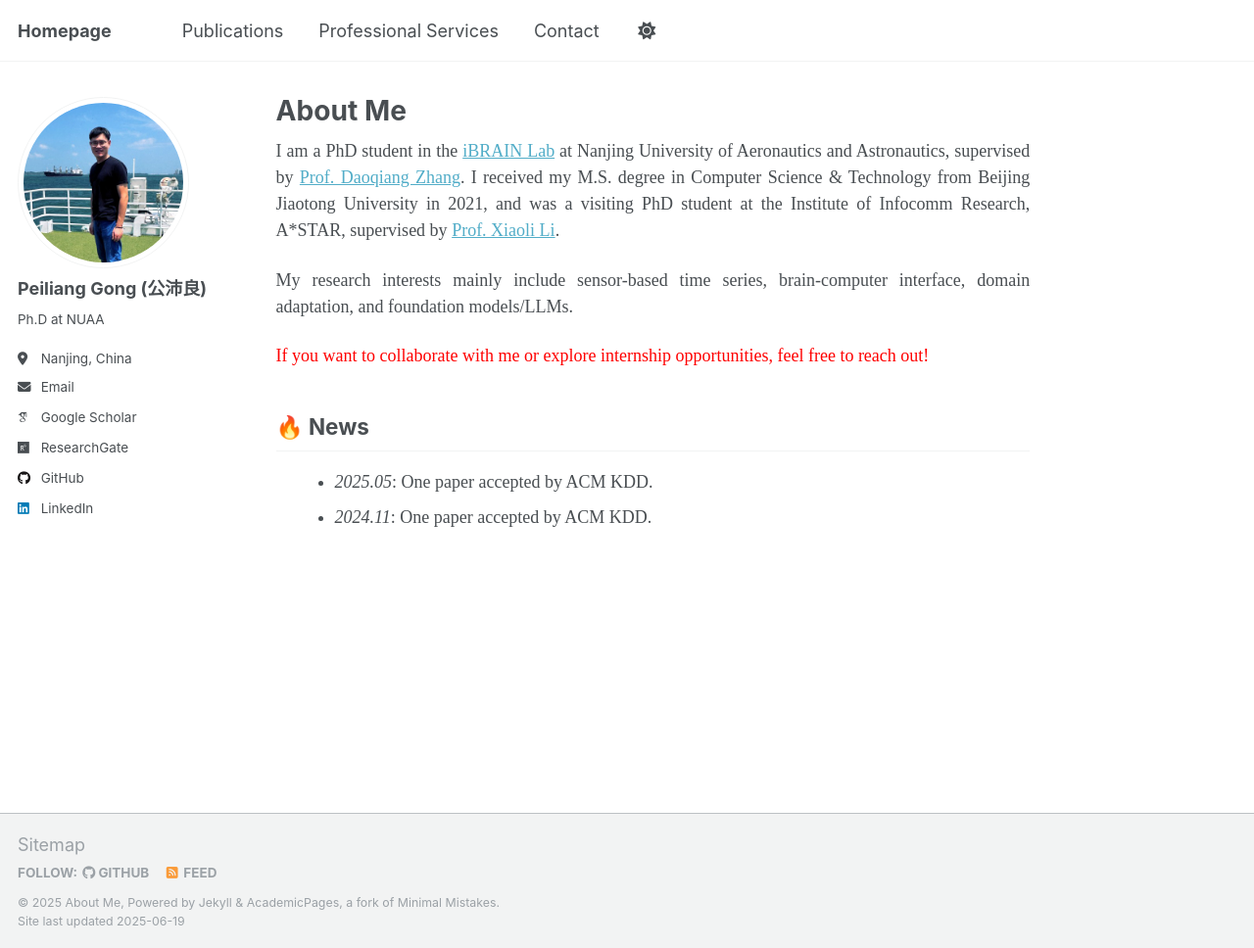
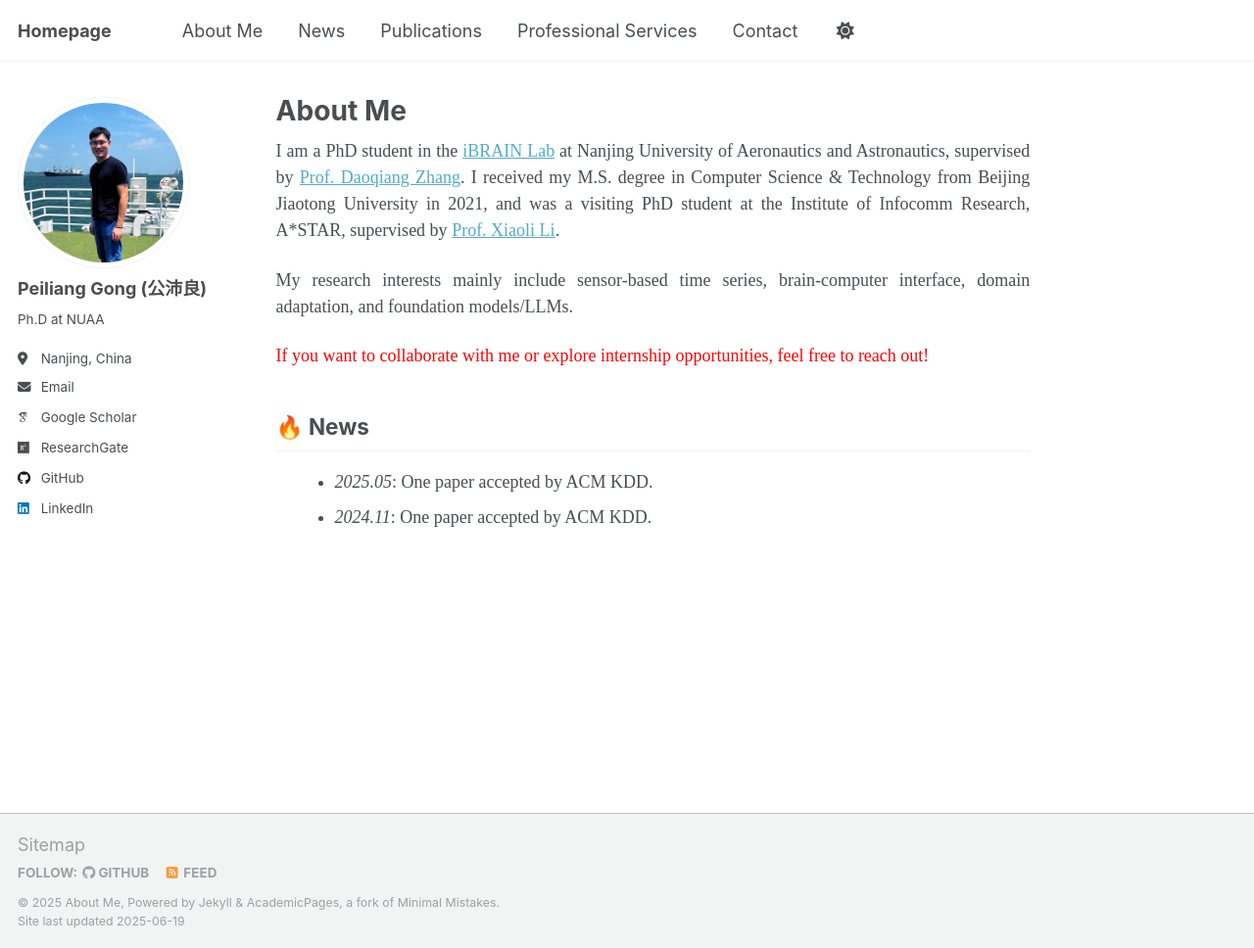
Before and after one commit to Tokenmw/Tokenmw.github.io, a Jekyll site: the page built from _pages/about.md, in a window 1280 px wide and 968 px high. Shown: the whole window at 98% size. Built offline with Jekyll 4.4.1, drawn with Linux system fonts in a browser that asks for light colours; some web fonts are replaced.

Commit message:
Update navigation.yml

```diff
--- a/_data/navigation.yml
+++ b/_data/navigation.yml
@@ -8,6 +8,12 @@
 #      Markdown formatted page while the second is generated using JSON.
 
 main:
+  - title: "About Me"
+    url: /
+
+  - title: "News"
+    url: /#news
+
   - title: "Publications"
     url: /publications/
 
```
